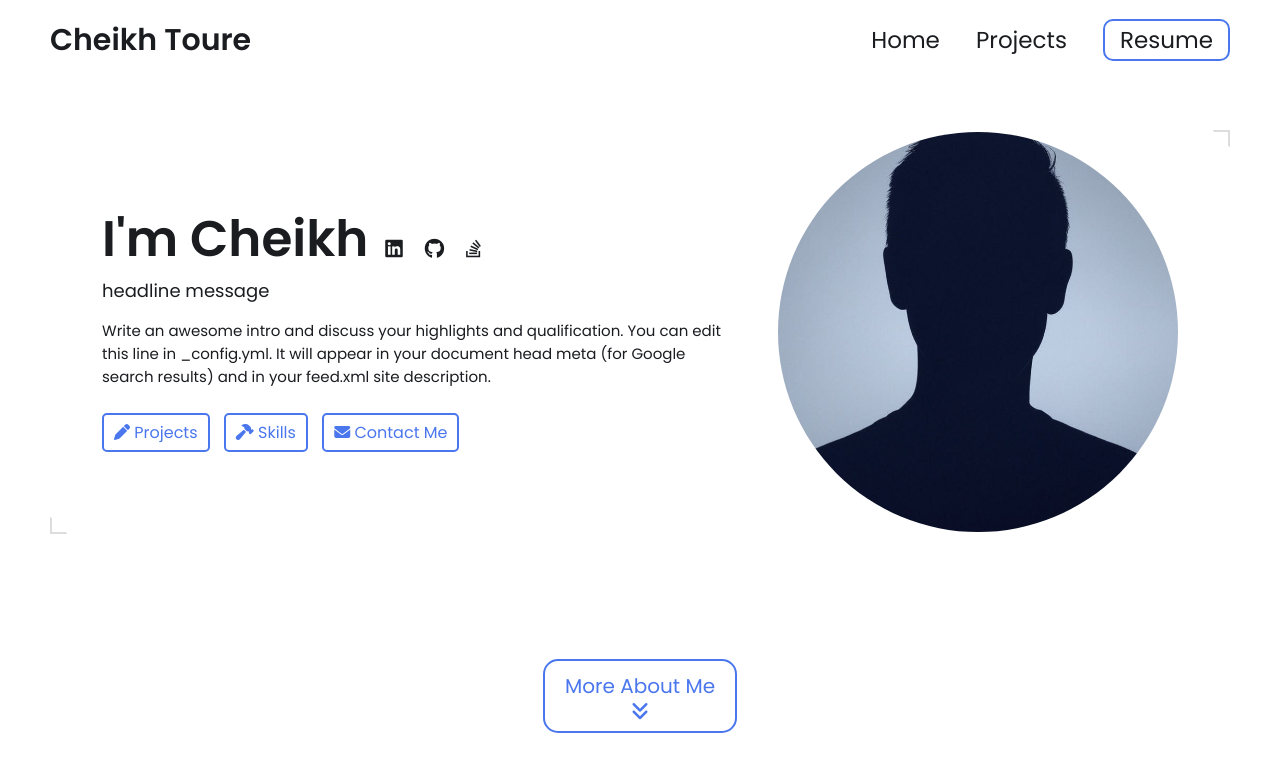
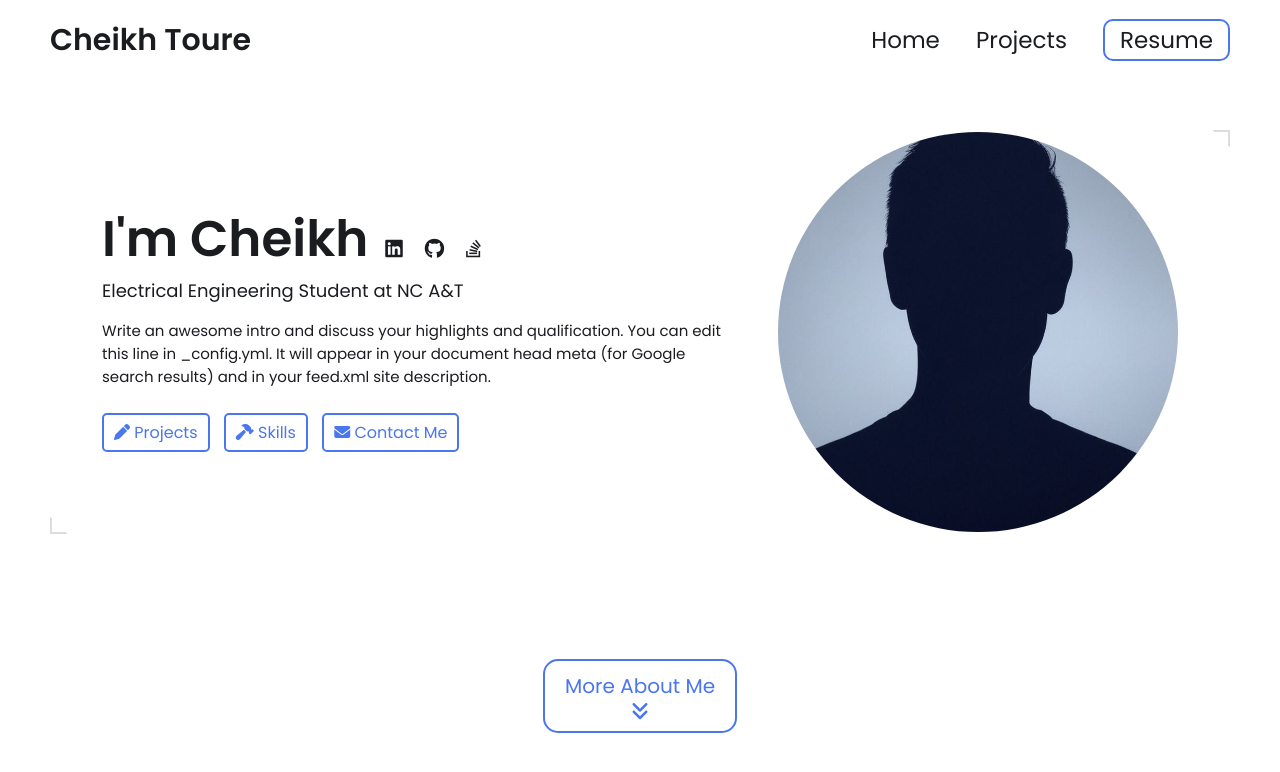
Before and after one commit to cheikh-ab-toure/cheikh-ab-toure.github.io, a Jekyll site: the page built from index.html, in a window 1280 px wide and 900 px high. Shown: the top 772 px of the window. Built offline with Jekyll 4.4.1, drawn with Linux system fonts in a browser that asks for light colours.

Commit message:
Update headline in configuration file

```diff
--- a/_config.yml
+++ b/_config.yml
@@ -13,7 +13,7 @@ title: Cheikh Toure's Portfolio # This is what shows up in the tab of the browse
 
 # Hero Section
 name: Cheikh Toure
-headline: headline message
+headline: Electrical Engineering Student at NC A&T
 description: >- # dont remove this line. this will ignore all new lines until the next section
   Write an awesome intro and discuss your highlights and qualification. You can edit this
   line in _config.yml. It will appear in your document head meta (for
```
